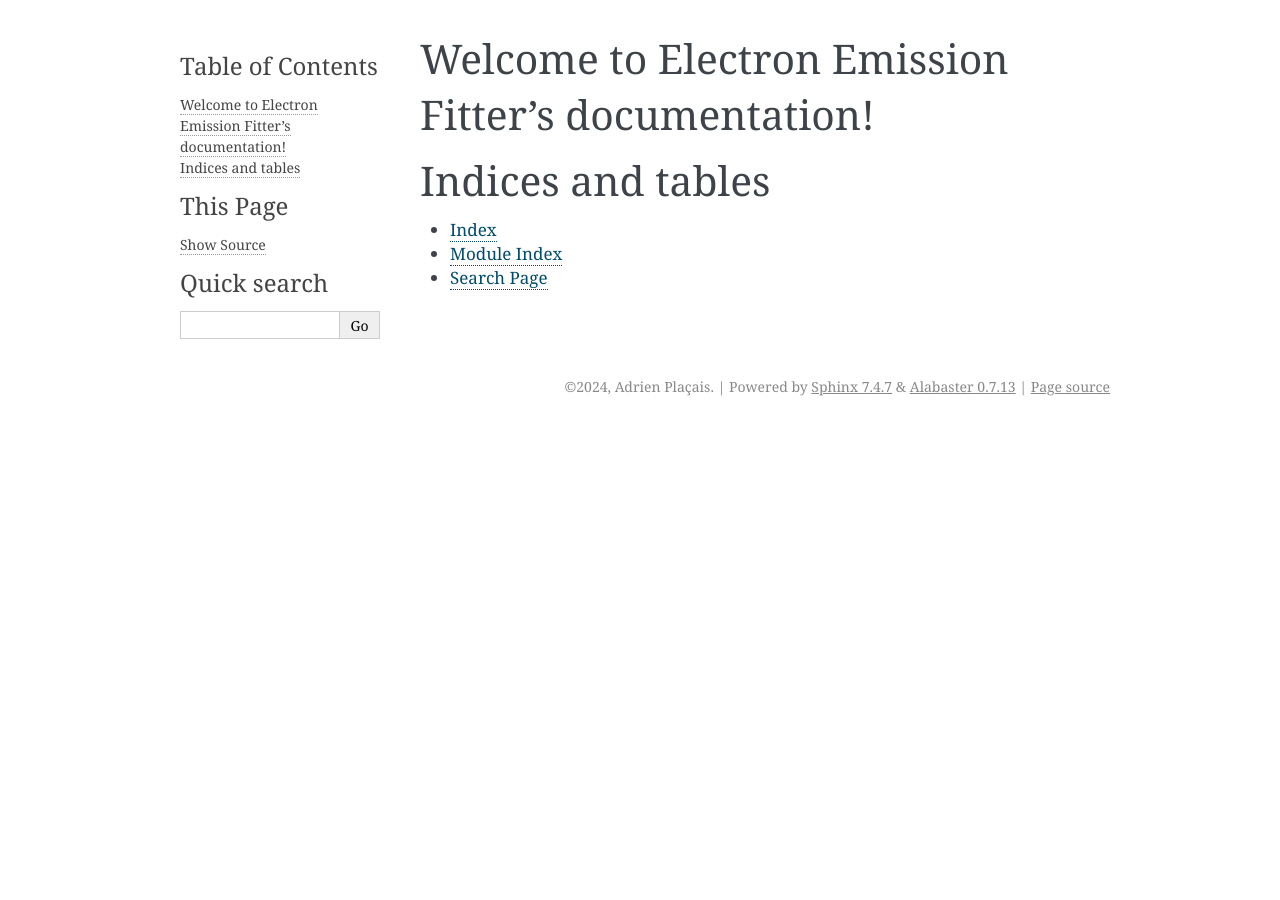
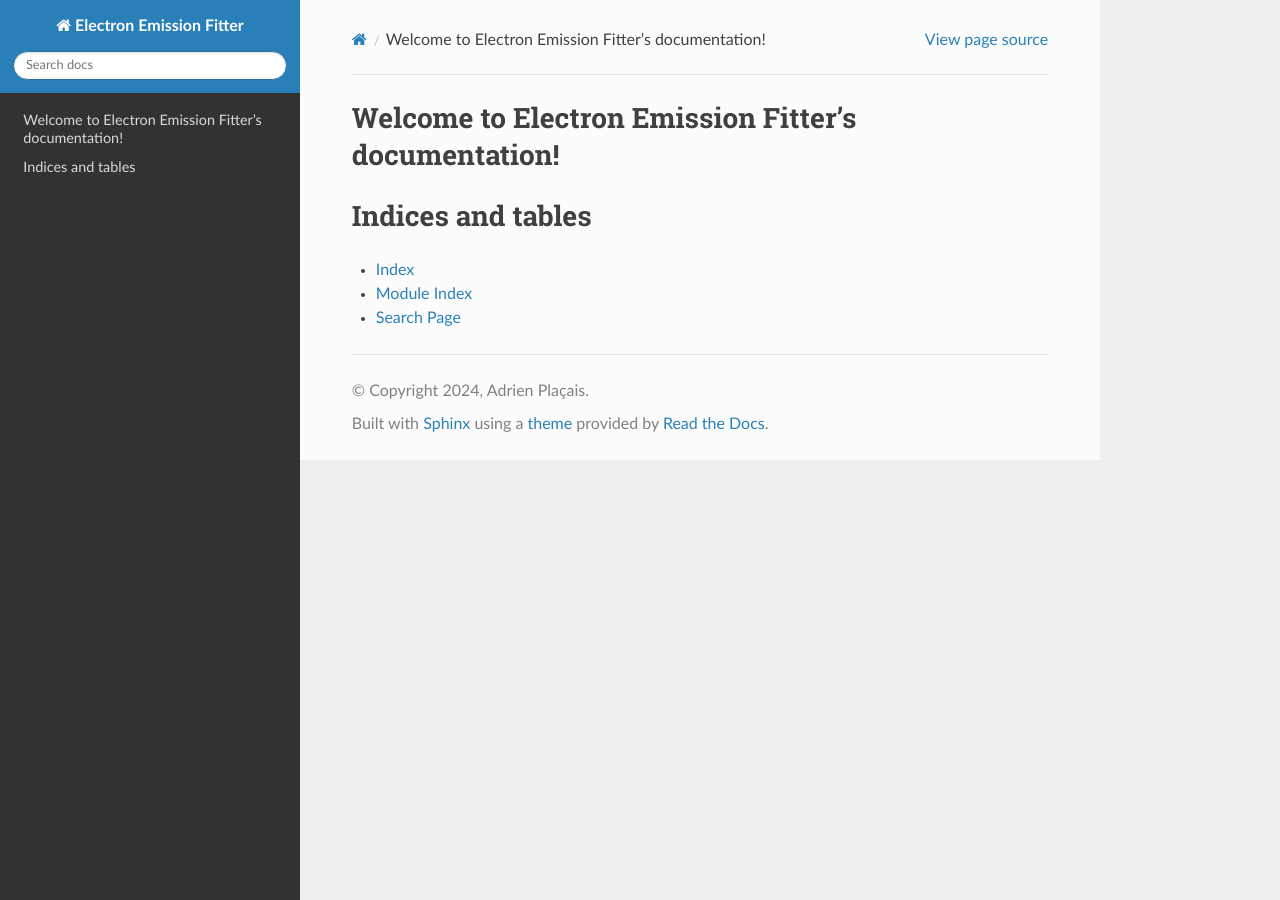
Before and after one commit to AdrienPlacais/EEmiLib, a Sphinx documentation site: the page built from docs/index.rst, in a window 1280 px wide. Built offline with Sphinx 7.4.7 and the Read the Docs theme 2.0.0, drawn with Linux system fonts in a browser that asks for light colours; some of the changed lines change nothing that is shown.

Commit message:
updated doc configuration for proper theme, inclusion of jupyter notebooks

```diff
--- a/docs/conf.py
+++ b/docs/conf.py
@@ -6,23 +6,59 @@
 # -- Project information -----------------------------------------------------
 # https://www.sphinx-doc.org/en/master/usage/configuration.html#project-information
 
-project = 'Electron Emission Fitter'
-copyright = '2024, Adrien Plaçais'
-author = 'Adrien Plaçais'
-release = '0.0.1'
+import os
+import re
+import sys
+
+sys.path.insert(
+    0,
+    os.path.abspath(
+        "/home/placais/Documents/Simulation/python/electron_emission_fitter/electron_emission_fitter/"
+    ),
+)
+project = "Electron Emission Fitter"
+copyright = "2024, Adrien Plaçais"
+author = "Adrien Plaçais"
+release = "0.0.1"
+
+# See https://protips.readthedocs.io/git-tag-version.html
+# The full version, including alpha/beta/rc tags.
+release = re.sub("^v", "", os.popen("git describe").read().strip())
+# The short X.Y version.
+version = release
 
 # -- General configuration ---------------------------------------------------
 # https://www.sphinx-doc.org/en/master/usage/configuration.html#general-configuration
 
-extensions = []
+extensions = [
+    "sphinx.ext.napoleon",  # handle numpy style
+    "sphinx.ext.autodoc",
+    "sphinx_rtd_theme",  # ReadTheDocs theme
+    "myst_parser",  # still useful?
+    "sphinx.ext.todo",  # allow use of TODO
+    # "sphinx.ext.viewcode",
+    "nbsphinx",
+]
 
-templates_path = ['_templates']
-exclude_patterns = ['_build', 'Thumbs.db', '.DS_Store']
+autodoc_default_options = {
+    "members": True,
+    "undoc-members": True,
+    "private-members": True,
+    "special-members": "__init__, __post_init__",
+}
 
+add_module_names = False
+default_role = "literal"
+todo_include_todos = True
+templates_path = ["_templates"]
+exclude_patterns = ["_build", "Thumbs.db", ".DS_Store"]
 
 
 # -- Options for HTML output -------------------------------------------------
 # https://www.sphinx-doc.org/en/master/usage/configuration.html#options-for-html-output
 
-html_theme = 'alabaster'
-html_static_path = ['_static']
+html_theme = "sphinx_rtd_theme"
+html_theme_options = {
+    "display_version": True,
+}
+html_static_path = ["_static"]
```
